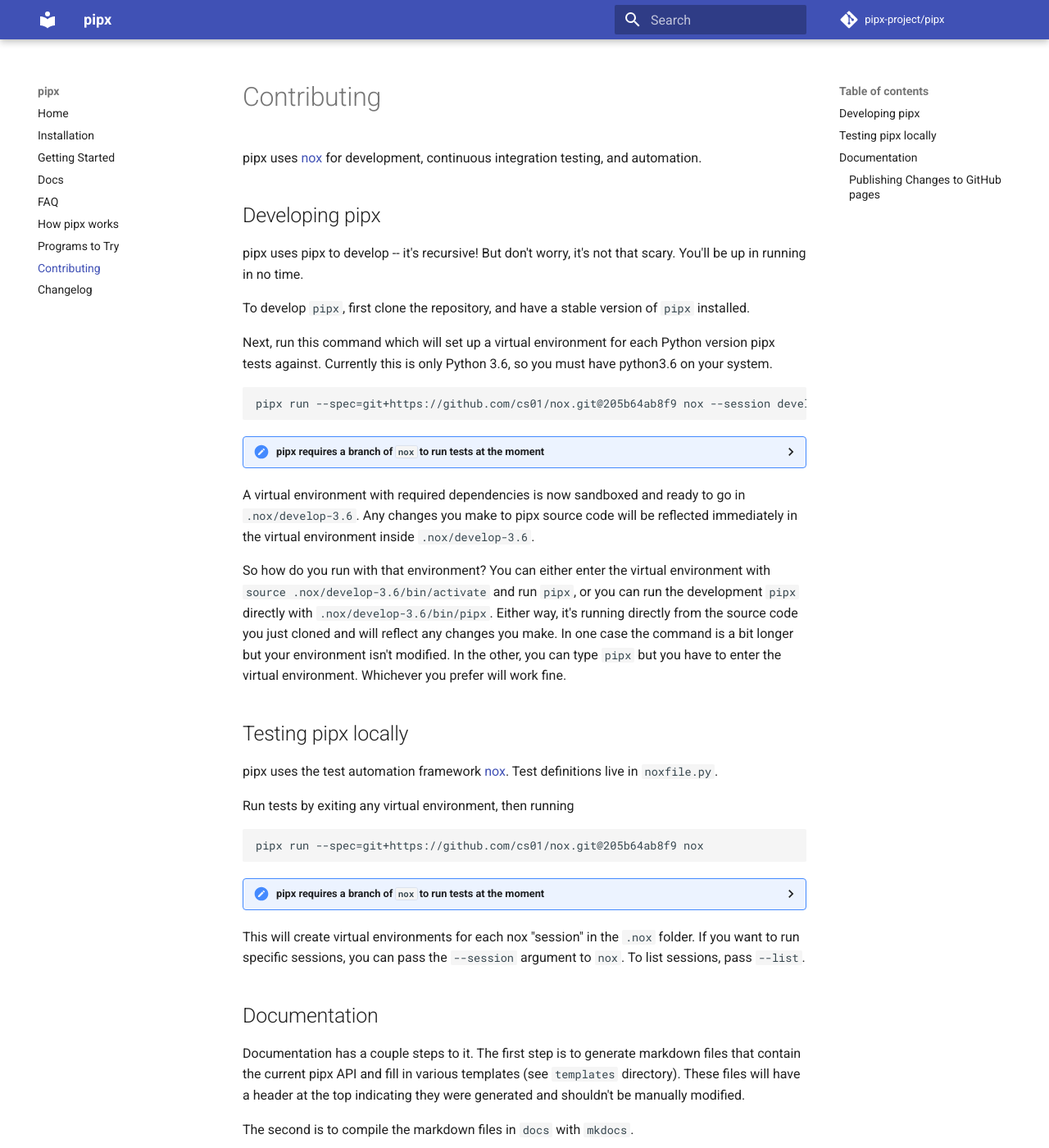
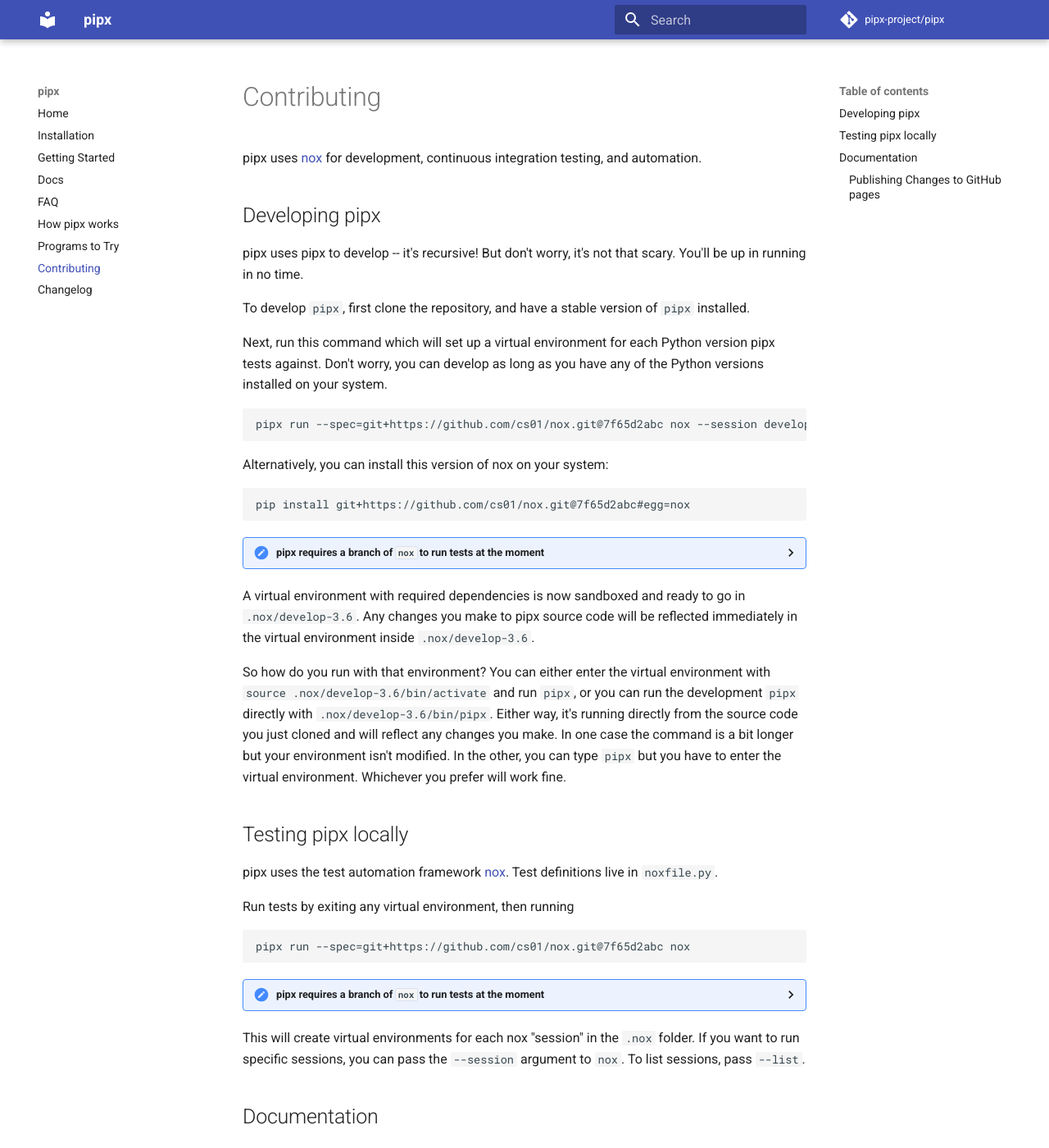
Before and after one commit to pypa/pipx, an MkDocs documentation site: the page built from docs/contributing.md, in a window 1280 px wide and 1400 px high. Shown: the whole window at 82% size. Built offline with MkDocs 1.6.1 and Material for MkDocs 9.7.7, drawn with Linux system fonts in a browser that asks for light colours; comment, search, counter and statistics services are not loaded.

Commit message:
update contributing; print output in test to debug failures

````diff
--- a/docs/contributing.md
+++ b/docs/contributing.md
@@ -6,9 +6,14 @@
 
 To develop `pipx`, first clone the repository, and have a stable version of `pipx` installed.
 
-Next, run this command which will set up a virtual environment for each Python version pipx tests against. Currently this is only Python 3.6, so you must have python3.6 on your system.
+Next, run this command which will set up a virtual environment for each Python version pipx tests against. Don't worry, you can develop as long as you have any of the Python versions installed on your system.
 ```
-pipx run --spec=git+https://github.com/cs01/nox.git@205b64ab8f9 nox --session develop
+pipx run --spec=git+https://github.com/cs01/nox.git@7f65d2abc nox --session develop
+```
+
+Alternatively, you can install this version of nox on your system:
+```
+pip install git+https://github.com/cs01/nox.git@7f65d2abc#egg=nox
 ```
 
 <details markdown="1">
@@ -26,7 +31,7 @@
 
 Run tests by exiting any virtual environment, then running
 ```
-pipx run --spec=git+https://github.com/cs01/nox.git@205b64ab8f9 nox
+pipx run --spec=git+https://github.com/cs01/nox.git@7f65d2abc nox
 ```
 
 <details markdown="1">
````
Also changed, not shown: 1 other file.
